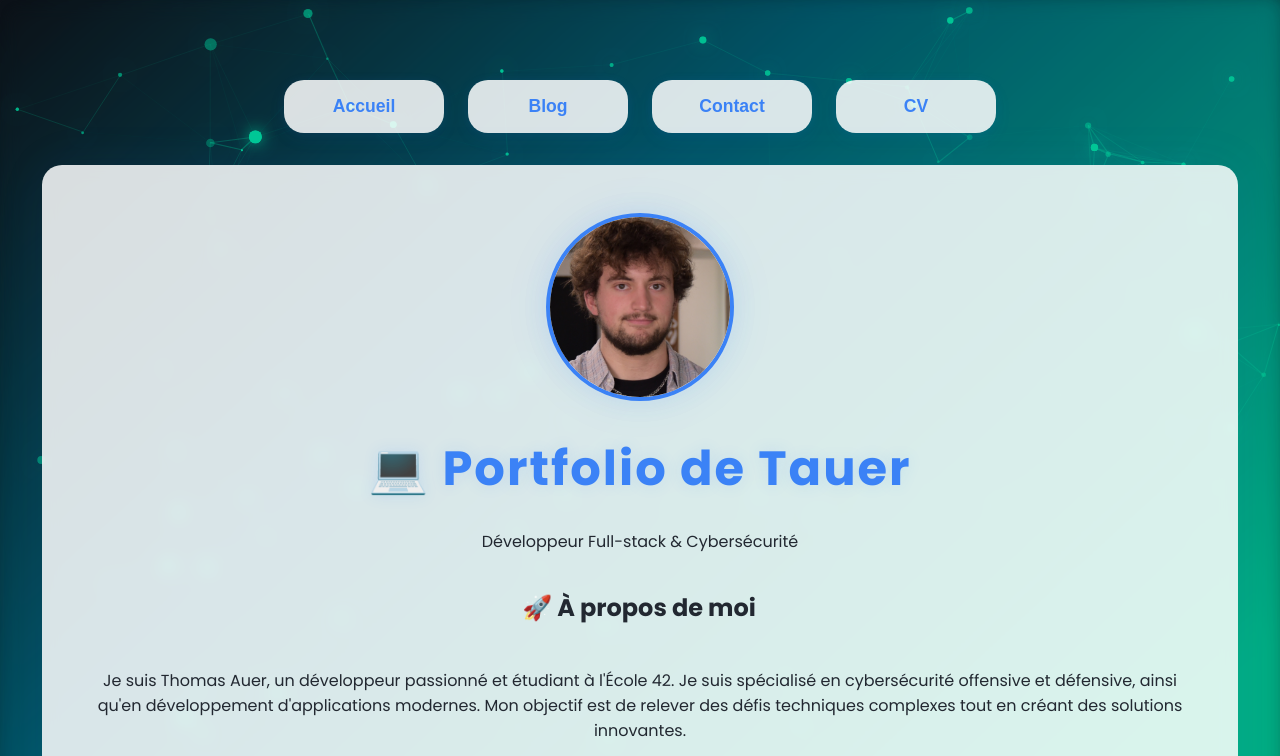
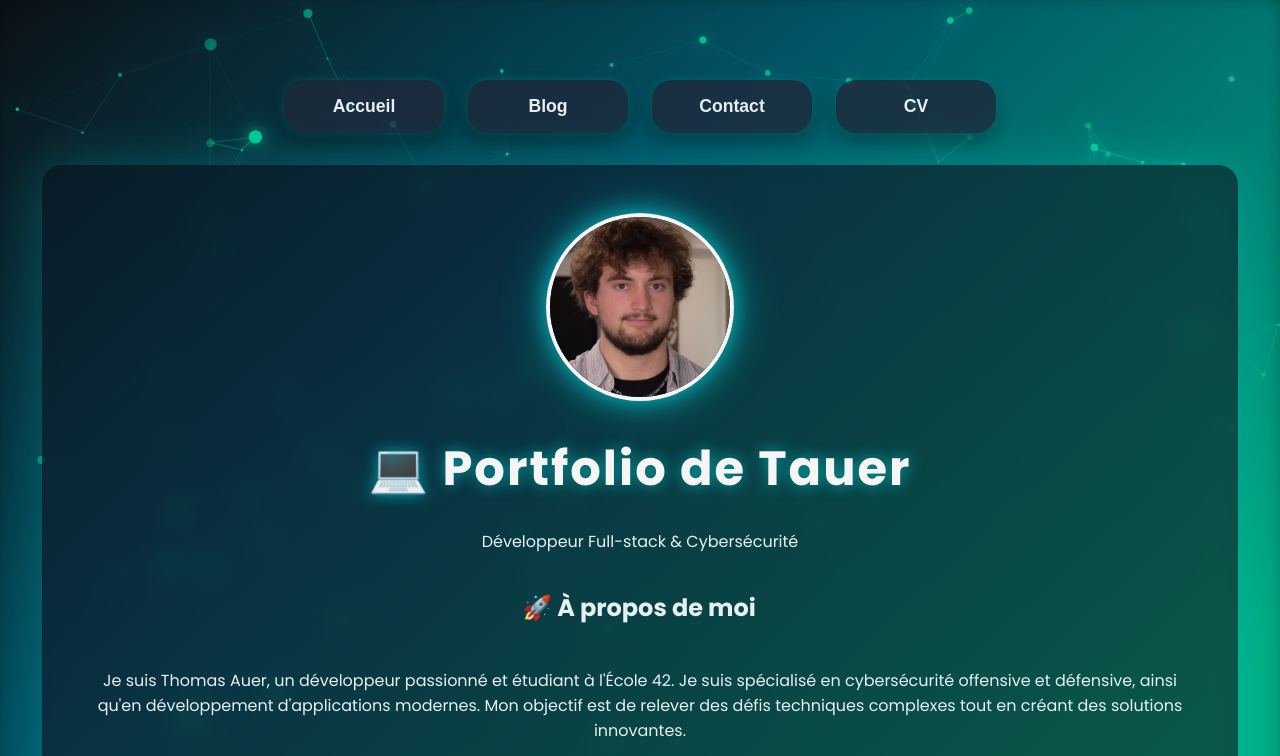
Before and after one commit to ftTower/portfolio, a plain HTML site: page index.html in a window 1280 px wide. Shown: the top 756 px of the page. Drawn offline with Linux system fonts and the light colour scheme; grey boxes are pictures that could not be loaded; animation ran at ten frames a second.

Commit message:
Refactor CSS variables and styles for improved aesthetics; enhance background colors, shadows, and hover effects

```diff
--- a/css/style.css
+++ b/css/style.css
@@ -1,20 +1,22 @@
+/* Variables */
 :root {
-  --bg-color: linear-gradient(135deg, #f8fafc 0%, #e2e8f0 100%);
-  --text-color: #222831;
-  --accent-color: #3b82f6;
-  --btn-bg: rgba(255, 255, 255, 0.85);
-  --btn-hover: rgba(59, 130, 246, 0.12);
-  --btn-glow-base: rgba(59, 130, 246, 0.08);
-  --btn-glow-hover: rgba(59, 130, 246, 0.25);
+  --bg-color: #0f1724;
+  --text-color: #e6eef6;
+  --accent-color: #f5f5f5;
+  --btn-bg: rgba(30, 41, 59, 0.8);
+  --btn-hover: rgba(55, 65, 81, 0.9);
+  --btn-glow-base: rgba(0, 255, 255, 0.2);
+  --btn-glow-hover: rgba(0, 255, 255, 0.6);
   --radius: 20px;
   --transition: all 0.3s cubic-bezier(0.25, 0.46, 0.45, 0.94);
   font-family: "Poppins", system-ui, -apple-system, "Segoe UI", Roboto, sans-serif;
 }
 
+
 body {
   margin: 0;
   color: var(--text-color);
-  background: var(--bg-color);
+  background-color: var(--bg-color);
   min-height: 100vh;
   display: flex;
   flex-direction: column;
@@ -31,7 +33,6 @@ body {
   width: 100%;
   height: 100%;
   z-index: -1;
-  background: var(--bg-color);
 }
 
 .content-container {
@@ -39,18 +40,18 @@ body {
   z-index: 1;
   text-align: center;
   width: 100%;
-  max-width: 1100px;
-  padding: 3rem;
+  max-width: 1100px; /* Increased max-width for a larger frame */
+  padding: 3rem; /* Increased padding for more spacing */
   border-radius: var(--radius);
-  backdrop-filter: blur(8px) saturate(120%);
-  background: rgba(255,255,255,0.85);
-  box-shadow: 0 0 50px rgba(59, 130, 246, 0.07);
+  backdrop-filter: blur(12px) saturate(130%);
+  background-color: rgba(15, 23, 36, 0.6);
+  box-shadow: 0 0 50px rgba(0, 255, 255, 0.2); /* Slightly stronger shadow */
   animation: slideUp 0.8s ease-out;
   transition: box-shadow 0.4s ease, transform 0.4s ease;
 }
 
 .content-container:hover {
-  box-shadow: 0 0 80px rgba(59, 130, 246, 0.13), 0 0 120px rgba(59, 130, 246, 0.09);
+  box-shadow: 0 0 80px rgba(0, 255, 255, 0.5), 0 0 120px rgba(0, 255, 255, 0.3);
   transform: scale(1.02);
 }
 
@@ -60,7 +61,7 @@ h1 {
   font-weight: 700;
   letter-spacing: 2px;
   color: var(--accent-color);
-  text-shadow: 0 0 15px rgba(59, 130, 246, 0.13);
+  text-shadow: 0 0 15px rgba(0, 255, 255, 0.5);
 }
 
 .photo-holder {
@@ -68,21 +69,20 @@ h1 {
   height: 180px;
   border-radius: 50%;
   border: 4px solid var(--accent-color);
-  box-shadow: 0 0 25px rgba(59, 130, 246, 0.12),
-              0 0 50px rgba(59, 130, 246, 0.07);
-  margin: 0 auto;
+  box-shadow: 0 0 25px rgba(0, 255, 255, 0.6),
+              0 0 50px rgba(0, 255, 255, 0.3);
+  margin: 0 auto; /* ← centre horizontalement */
   overflow: hidden;
   transition: var(--transition);
-  display: flex;
-  align-items: center;
-  justify-content: center;
-  background: #fff;
+  display: flex; /* ← pour centrer l'image à l'intérieur */
+  align-items: center; /* vertical */
+  justify-content: center; /* horizontal */
 }
 
 .photo-holder:hover {
   transform: scale(1.05) rotate(5deg);
-  box-shadow: 0 0 40px rgba(59, 130, 246, 0.18),
-              0 0 80px rgba(59, 130, 246, 0.11);
+  box-shadow: 0 0 40px rgba(0, 255, 255, 0.8),
+              0 0 80px rgba(0, 255, 255, 0.5);
 }
 
 .photo-holder img {
@@ -111,12 +111,12 @@ button {
   border: none;
   border-radius: var(--radius);
   padding: 1rem 2.5rem;
-  color: var(--accent-color);
+  color: var(--text-color);
   font-weight: 600;
   font-size: 1.1rem;
   cursor: pointer;
   box-shadow: 0 0 10px var(--btn-glow-base),
-              0 6px 18px rgba(59, 130, 246, 0.07);
+              0 6px 18px rgba(0, 0, 0, 0.45);
   transition: var(--transition);
   min-width: 160px;
   position: relative;
```
Lines whose indentation alone changed are shown as unchanged.
